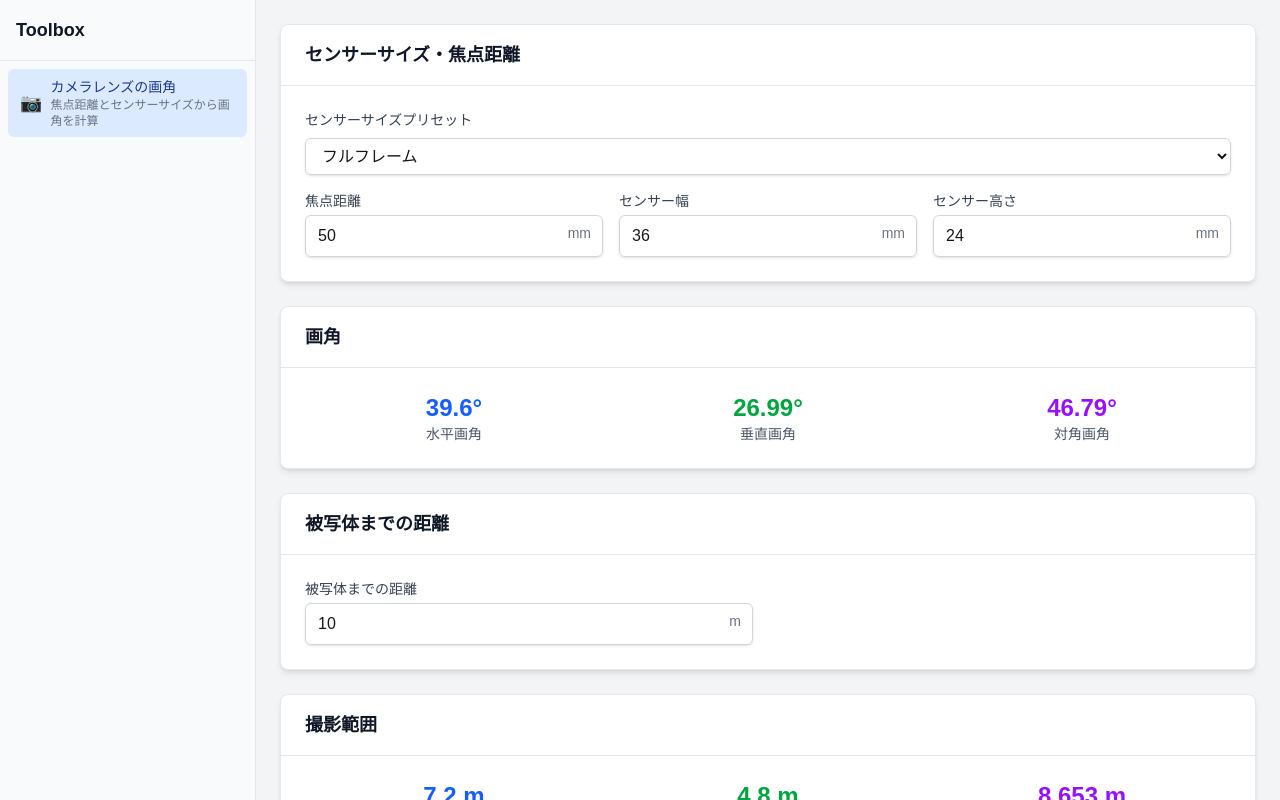
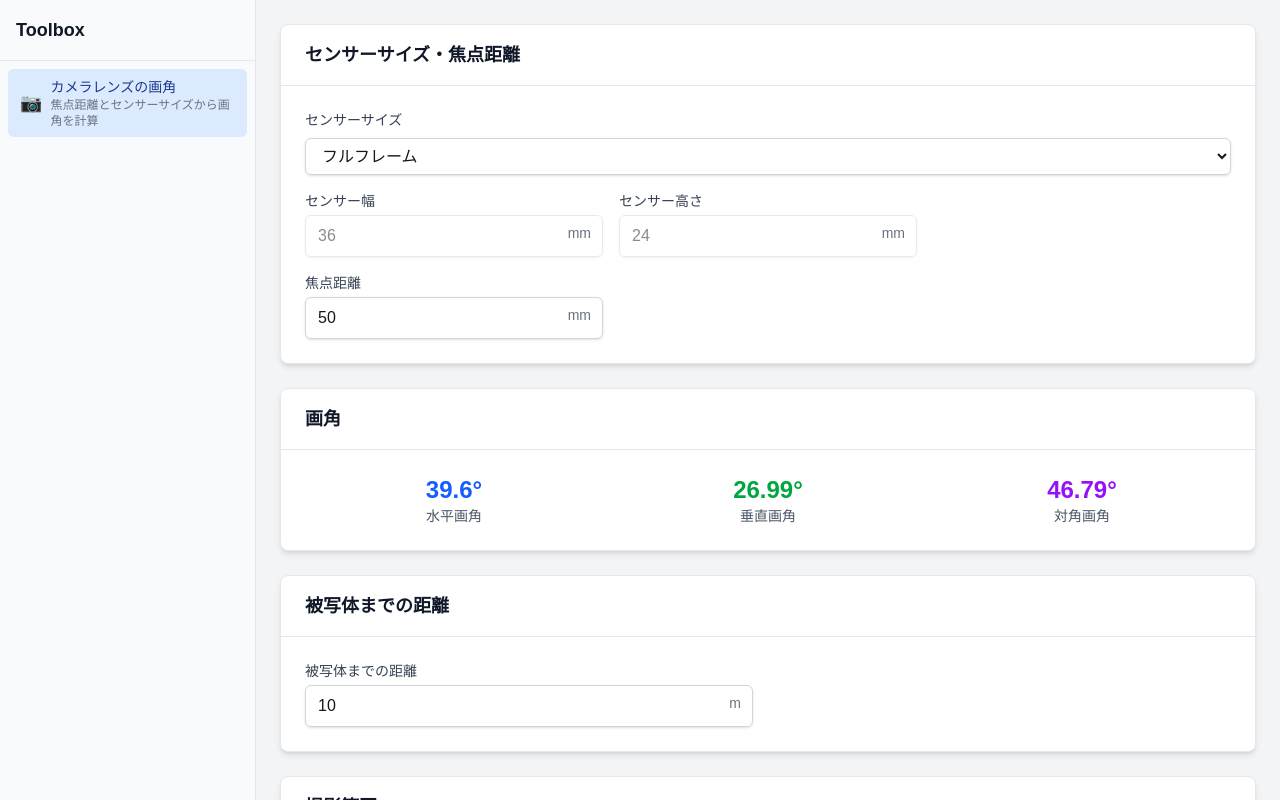
Before and after one commit to tomon9086/toolbox, a Next.js app: page / in a window 1280 px wide. Built offline with nearby package versions, Linux system fonts and the light colour scheme.

Commit message:
feat: センサーサイズ入力欄のUIを改善

```diff
--- a/src/components/tools/camera/AngleOfView/index.tsx
+++ b/src/components/tools/camera/AngleOfView/index.tsx
@@ -8,6 +8,8 @@ import {
   sensorPresets,
 } from "@/lib/calculations/camera";
 import type { CameraInput, CameraOutput } from "@/types/tools";
+
+const CUSTOM_SENSOR_SIZE = "custom";
 
 export function CameraAngleOfViewCalculator() {
   const [input, setInput] = useState<CameraInput>({
@@ -74,13 +76,13 @@ export function CameraAngleOfViewCalculator() {
       {/* センサーサイズ・焦点距離入力 */}
       <Card title="センサーサイズ・焦点距離">
         <div className="space-y-4">
-          {/* センサーサイズプリセット */}
+          {/* センサーサイズ */}
           <div>
             <label
               htmlFor="sensor-preset"
               className="block text-sm font-medium text-gray-700 dark:text-gray-300 mb-2"
             >
-              センサーサイズプリセット
+              センサーサイズ
             </label>
             <select
               id="sensor-preset"
@@ -93,8 +95,34 @@ export function CameraAngleOfViewCalculator() {
                   {preset}
                 </option>
               ))}
-              <option value="custom">カスタム</option>
+              <option value={CUSTOM_SENSOR_SIZE}>カスタム</option>
             </select>
+          </div>
+
+          <div className="grid grid-cols-1 md:grid-cols-3 gap-4">
+            {/* センサー幅 */}
+            <Input
+              disabled={selectedPreset !== CUSTOM_SENSOR_SIZE}
+              label="センサー幅"
+              unit="mm"
+              type="number"
+              value={input.sensorWidth}
+              onChange={(e) => updateInput("sensorWidth", e.target.value)}
+              min="0.1"
+              step="0.1"
+            />
+
+            {/* センサー高さ */}
+            <Input
+              disabled={selectedPreset !== CUSTOM_SENSOR_SIZE}
+              label="センサー高さ"
+              unit="mm"
+              type="number"
+              value={input.sensorHeight}
+              onChange={(e) => updateInput("sensorHeight", e.target.value)}
+              min="0.1"
+              step="0.1"
+            />
           </div>
 
           <div className="grid grid-cols-1 md:grid-cols-3 gap-4">
@@ -106,28 +134,6 @@ export function CameraAngleOfViewCalculator() {
               value={input.focalLength}
               onChange={(e) => updateInput("focalLength", e.target.value)}
               min="1"
-              step="0.1"
-            />
-
-            {/* センサー幅 */}
-            <Input
-              label="センサー幅"
-              unit="mm"
-              type="number"
-              value={input.sensorWidth}
-              onChange={(e) => updateInput("sensorWidth", e.target.value)}
-              min="0.1"
-              step="0.1"
-            />
-
-            {/* センサー高さ */}
-            <Input
-              label="センサー高さ"
-              unit="mm"
-              type="number"
-              value={input.sensorHeight}
-              onChange={(e) => updateInput("sensorHeight", e.target.value)}
-              min="0.1"
               step="0.1"
             />
           </div>
--- a/src/components/ui/Input.tsx
+++ b/src/components/ui/Input.tsx
@@ -1,3 +1,4 @@
+import clsx from "clsx";
 import type { InputHTMLAttributes } from "react";
 import { forwardRef, useMemo } from "react";
 
@@ -28,13 +29,16 @@ export const Input = forwardRef<HTMLInputElement, InputProps>(
             ref={ref}
             suppressHydrationWarning
             id={inputId}
-            className={`
-              w-full px-3 py-2 border border-gray-300 rounded-md shadow-sm
-              focus:outline-none focus:ring-2 focus:ring-blue-500 focus:border-blue-500
-              dark:bg-gray-800 dark:border-gray-600 dark:text-white
-              ${error ? "border-red-500 focus:ring-red-500 focus:border-red-500" : ""}
-              ${className}
-            `}
+            className={clsx(
+              "w-full px-3 py-2 border border-gray-300 rounded-md shadow-sm",
+              "focus:outline-none focus:ring-2 focus:ring-blue-500 focus:border-blue-500",
+              "disabled:opacity-50",
+              "dark:bg-gray-800 dark:border-gray-600 dark:text-white",
+              {
+                "border-red-500 focus:ring-red-500 focus:border-red-500": error,
+              },
+              className,
+            )}
             {...props}
           />
           {unit && (
```
